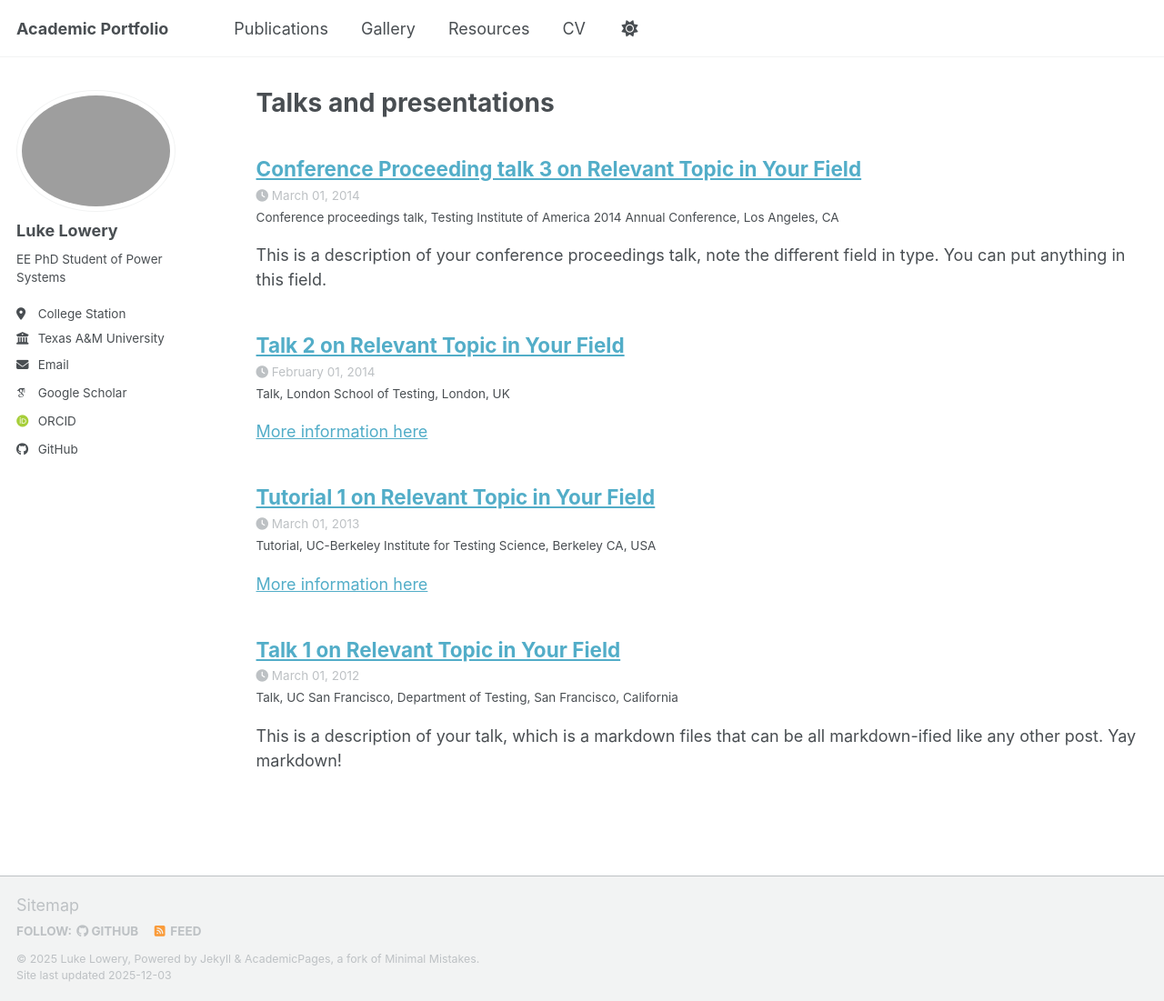
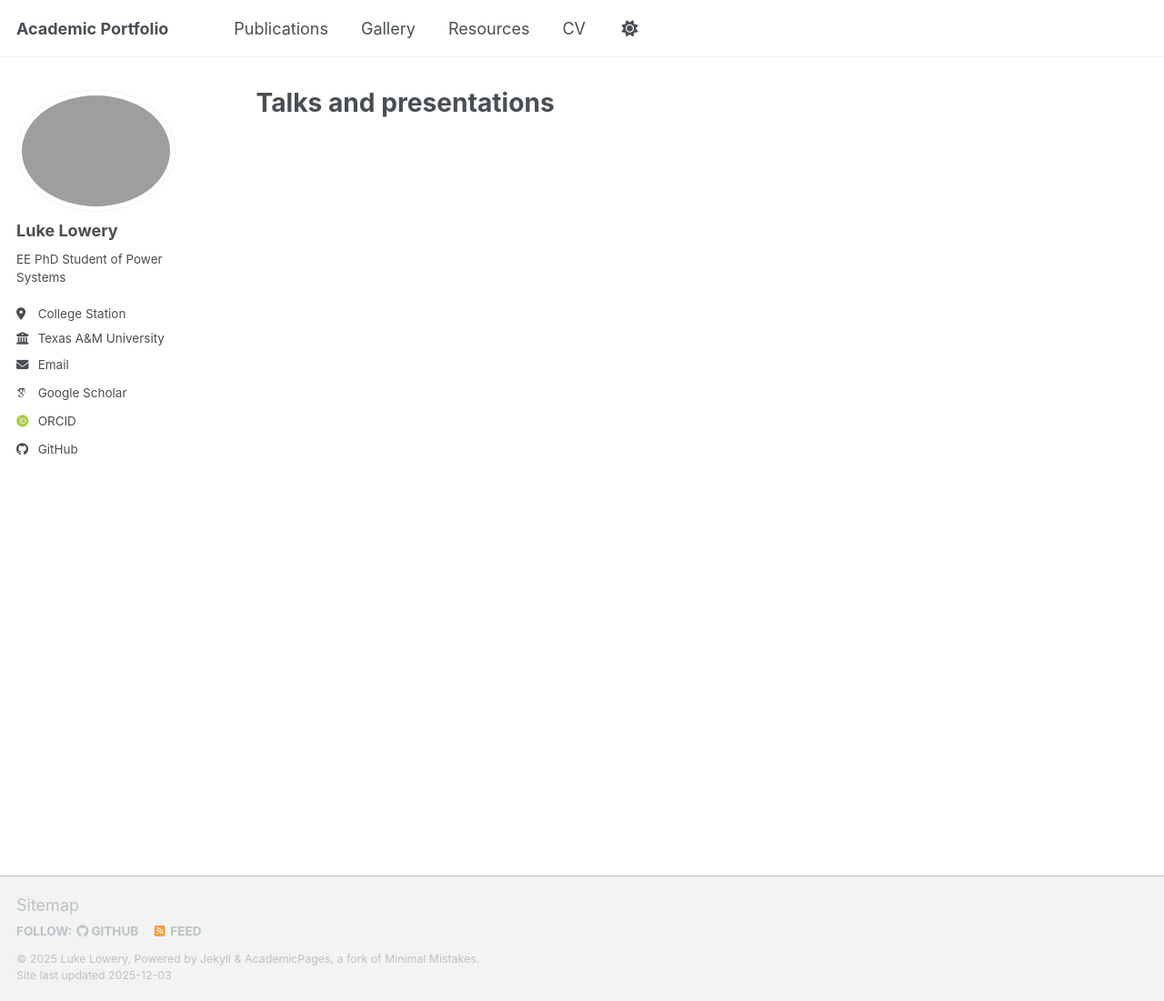
Before and after one commit to lukelowry/lukelowry.github.io, a Jekyll site: the page built from _pages/talks.html, in a window 1280 px wide and 1101 px high. Shown: the whole window at 91% size. Built offline with Jekyll 4.4.1, drawn with Linux system fonts in a browser that asks for light colours; some web fonts are replaced; a script bundle is joined from its source files by our own code; library files that are not in the unit come from our copies; part of the change alters nothing that is shown.

```diff
--- a/_config.yml
+++ b/_config.yml
@@ -221,16 +221,13 @@ kramdown:
 
 # These settings control the types of collections used by the template
 collections:
-  teaching:
-    output: true
-    permalink: /:collection/:path/
   publications:
     output: true
     permalink: /:collection/:path/
-  portfolio:
+  resources:
     output: true
     permalink: /:collection/:path/
-  talks:
+  portfolio:
     output: true
     permalink: /:collection/:path/
 
```
